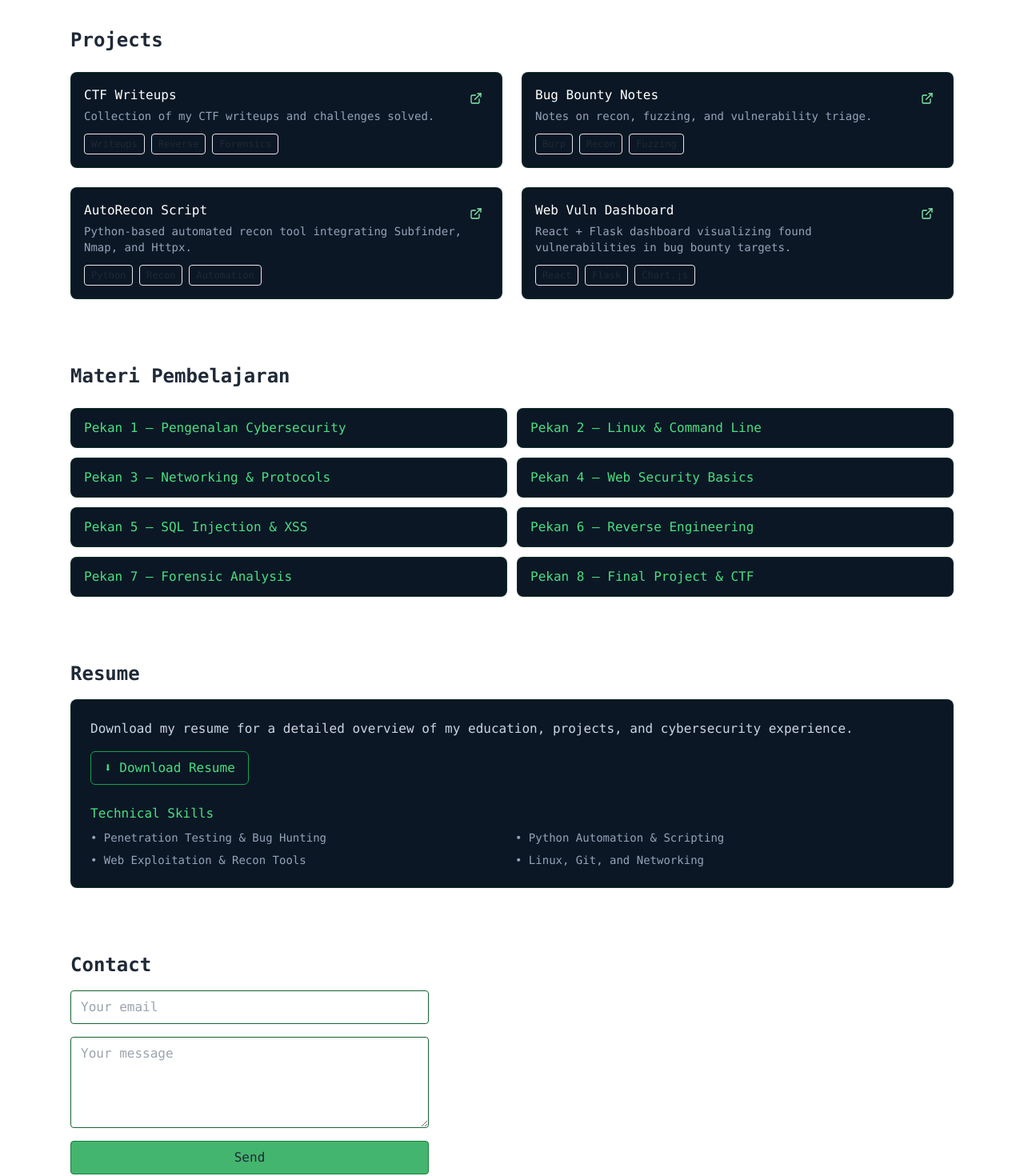
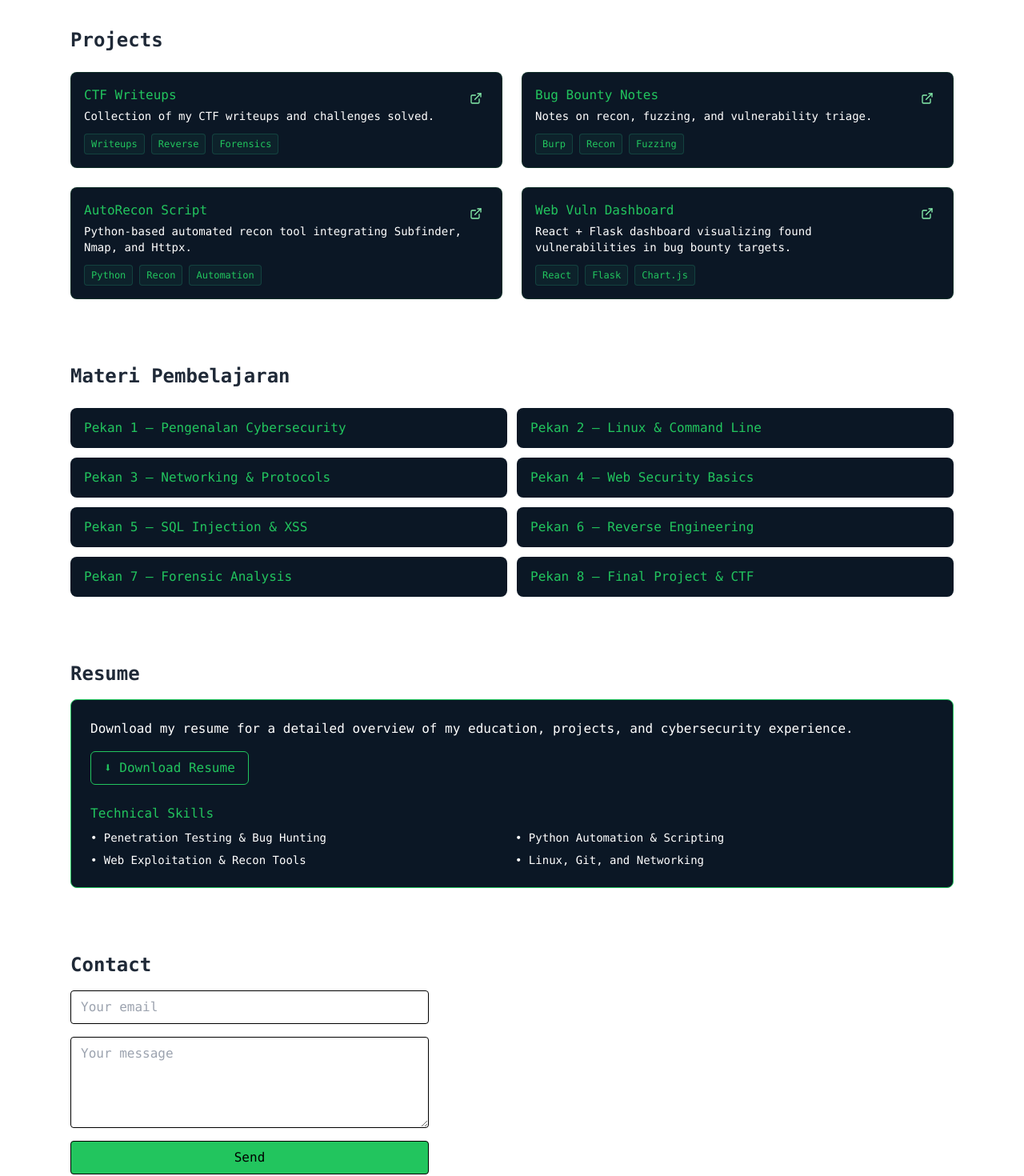
Before and after one commit to WannnIl/Portofolio, a React (Vite) app: page / in a window 1280 px wide. Shown: the part 1160-2630 px from the top of the page at 80% size. Built offline with nearby package versions, Linux system fonts and the light colour scheme.

Commit message:
Penyesuaian Style beberapa Komponen - 1

```diff
--- a/index.html
+++ b/index.html
@@ -2,9 +2,9 @@
 <html lang="en">
   <head>
     <meta charset="UTF-8" />
-    <link rel="icon" type="image/svg+xml" href="/vite.svg" />
+    <link rel="icon" type="image" href="./src/assets/icon.png" />
     <meta name="viewport" content="width=device-width, initial-scale=1.0" />
-    <title>me-portofolio</title>
+    <title>My Portofolio</title>
   </head>
   <body>
     <div id="root"></div>
--- a/src/components/About.jsx
+++ b/src/components/About.jsx
@@ -4,12 +4,12 @@ export default function About() {
   return (
     <section id="about" className="max-w-6xl scroll-mt-20 mx-auto px-6">
       <h2 className="text-2xl font-semibold mb-4">About</h2>
-      <p className="text-slate-400 leading-relaxed">
+      <p className="text-slate-400 leading-relaxed" style={{ color: 'var(--about-desc-color' }}>
         I’m <span className="text-green-400 font-mono">Ilham Kurniawan</span>, a cybersecurity enthusiast and CTF player with a strong interest in
         penetration testing, network security, and malware analysis. I love exploring vulnerabilities,
         automating recon workflows, and sharing knowledge about ethical hacking.
       </p>
-      <p className="text-slate-400 mt-3">
+      <p className="mt-3" style={{ color: 'var(--about-desc-color' }}>
         Currently pursuing a degree in Information Systems, I balance academics, research, and community activities
         while contributing to open-source cybersecurity tools and learning advanced exploitation.
       </p>
--- a/src/components/Contact.jsx
+++ b/src/components/Contact.jsx
@@ -1,14 +1,39 @@
 import React from 'react';
-
 
 export default function Contact() {
   return (
     <section id="contact" className="max-w-6xl mx-auto px-6">
       <h2 className="text-2xl font-semibold mb-4">Contact</h2>
       <form onSubmit={(e)=>{e.preventDefault(); alert('Message sent (demo)')}} className="flex flex-col gap-4 max-w-md">
-<input placeholder="Your email" className="bg-transparent border border-green-800 px-3 py-2 rounded" required />
-<textarea placeholder="Your message" rows={4} className="bg-transparent border border-green-800 px-3 py-2 rounded" required />
-<button className="border border-green-700 bg-green-600/80 px-4 py-2 rounded font-medium">Send</button>
+        <input
+          placeholder="Your email"
+          required
+          className="bg-transparent px-3 py-2 rounded"
+          style={{
+            color: 'var(--contact-input-text)',
+            border: '1px solid var(--contact-input-border)'
+          }}
+        />
+        <textarea
+          placeholder="Your message"
+          rows={4}
+          required
+          className="bg-transparent px-3 py-2 rounded"
+          style={{
+            color: 'var(--contact-input-text)',
+            border: '1px solid var(--contact-input-border)'
+          }}
+        />
+        <button
+          className="inline-block px-4 py-2 rounded font-medium"
+          style={{
+            backgroundColor: 'var(--contact-btn-bg)',
+            color: 'var(--contact-btn-text)',
+            border: '1px solid var(--contact-btn-border)'
+          }}
+        >
+          Send
+        </button>
       </form>
     </section>
   );
--- a/src/components/HeroDark.jsx
+++ b/src/components/HeroDark.jsx
@@ -3,6 +3,47 @@ import hackerImg from "../assets/profile_fr.jpg";     // foto profil
 import matrixBg from "../assets/bluematrix.jpg";   // background matrix
 
 export default function Hero() {
+
+  const DARK_THEME_VARS = {
+    '--project-title-color': '#e6eef8',
+    '--project-desc-color': '#94a3b8',
+    '--project-tag-color': '#34d399', // contoh hijau terang
+    '--project-tag-bg': 'rgba(52,211,153,0.06)',
+    '--project-tag-border': 'rgba(52,211,153,0.18)',
+
+    '--about-desc-color': 'white',
+
+    '--materi-item-text': '#22c55e',
+    '--materi-item-bg': '#0b1725',
+    '--materi-item-border': 'rgba(148,163,184,0.06)',
+
+    '--resume-bg': '#0b1725',
+    '--resume-text': '#cbd5e1',
+    '--resume-link-color': '#34d399',
+    '--resume-border': '#22c55e',
+    '--resume-ts-text': '#22c55e',
+
+    '--contact-input-text': '#cbd5e1',
+    '--contact-input-border': 'white',
+    '--contact-btn-bg': '#22c55e',
+    '--contact-btn-text': '#0b1725',
+    '--contact-btn-border': 'black',
+  };
+
+  useEffect(() => {
+    // set CSS variables saat HeroDark mount
+    Object.entries(DARK_THEME_VARS).forEach(([k, v]) => {
+      document.documentElement.style.setProperty(k, v);
+    });
+    return () => {
+      // hapus saat unmount
+      Object.keys(DARK_THEME_VARS).forEach((k) => {
+        document.documentElement.style.removeProperty(k);
+      });
+    };
+  // eslint-disable-next-line react-hooks/exhaustive-deps
+  }, []);
+
   const [typed, setTyped] = useState("");
   const tagline = "pentester › bug hunter › security researcher";
 
--- a/src/components/HeroLight.jsx
+++ b/src/components/HeroLight.jsx
@@ -1,10 +1,52 @@
+// ...existing code...
 import React, { useEffect, useState } from "react";
 import hackerImg from "../assets/profile_fr.jpg";
 import matrixBg from "../assets/bluematrix.jpg";
 
 export default function HeroLight() {
+  // <-- mudah diubah: ubah nilai di sini untuk mengatur warna teks/tag pada mode light
+  const LIGHT_THEME_VARS = {
+    '--project-title-color': '#22c55e',
+    '--project-desc-color': 'white',
+    '--project-tag-color': '#22c55e', // contoh hijau terang
+    '--project-tag-bg': 'rgba(52,211,153,0.06)',
+    '--project-tag-border': 'rgba(52,211,153,0.18)',
+
+    '--about-desc-color': 'black',
+
+    '--materi-item-text': '#22c55e',
+    '--materi-item-bg': '#0b1725',
+    '--materi-item-border': 'rgba(15,23,42,0.06)',
+
+    '--resume-bg': '#0b1725',
+    '--resume-text': 'white',
+    '--resume-link-color': '#22c55e',
+    '--resume-border': '#22c55e',
+    '--resume-ts-text': '#22c55e',
+
+    '--contact-input-text': '#0f172a',
+    '--contact-input-border': 'black',
+    '--contact-btn-bg': '#22c55e',
+    '--contact-btn-text': 'black',
+    '--contact-btn-border': 'black',
+  };
+
   const [typed, setTyped] = useState("");
   const tagline = "pentester › bug hunter › security researcher";
+
+  useEffect(() => {
+    // set CSS variables saat HeroLight mount (light mode)
+    Object.entries(LIGHT_THEME_VARS).forEach(([k, v]) => {
+      document.documentElement.style.setProperty(k, v);
+    });
+    return () => {
+      // bersihkan saat unmount supaya tidak tetap mengoverride dark mode
+      Object.keys(LIGHT_THEME_VARS).forEach((k) => {
+        document.documentElement.style.removeProperty(k);
+      });
+    };
+  // eslint-disable-next-line react-hooks/exhaustive-deps
+  }, []);
 
   useEffect(() => {
     let i = 0;
@@ -74,3 +116,4 @@ export default function HeroLight() {
     </section>
   );
 }
+// ...existing code...
--- a/src/components/Materi.jsx
+++ b/src/components/Materi.jsx
@@ -5,10 +5,18 @@ export default function Materi() {
   return (
     <section id="materi" className="max-w-6xl scroll-mt-20 mx-auto px-6">
       <h2 className="text-2xl font-semibold mb-6">Materi Pembelajaran</h2>
-      <ul className="grid sm:grid-cols-2 gap-3 text-slate-300">
+      <ul className="grid sm:grid-cols-2 gap-3" style={{ color: 'var(--materi-item-text)' }}>
         {materi.map((m, i) => (
-          <li key={i} className="border border-green-900/40 bg-[#0b1725] rounded-lg px-4 py-3 hover:bg-green-900/10 transition">
-            <span className="text-green-400 font-mono">{m}</span>
+          <li
+            key={i}
+            className="border rounded-lg px-4 py-3 hover:opacity-95 transition"
+            style={{
+              backgroundColor: 'var(--materi-item-bg)',
+              borderColor: 'var(--materi-item-border)',
+              color: 'var(--materi-item-text)'
+            }}
+          >
+            <span className="font-mono" style={{ color: 'var(--materi-item-text)' }}>{m}</span>
           </li>
         ))}
       </ul>
--- a/src/components/Projects.jsx
+++ b/src/components/Projects.jsx
@@ -1,3 +1,4 @@
+// ...existing code...
 import React from 'react';
 import { ExternalLink } from 'lucide-react';
 import { projects } from '../data/projects';
@@ -12,13 +13,26 @@ return (
 <div key={p.id} className="p-4 border border-green-900/40 bg-[#0b1725] rounded-lg">
 <div className="flex justify-between items-start">
 <div>
-<h3 className="font-medium text-white">{p.title}</h3>
-<p className="text-slate-400 text-sm mt-1">{p.desc}</p>
+{/* gunakan CSS variable (dapat diubah di HeroLight.jsx) */}
+<h3 className="font-medium" style={{ color: 'var(--project-title-color, #ffffff)' }}>{p.title}</h3>
+<p className="text-sm mt-1" style={{ color: 'var(--project-desc-color, #94a3b8)' }}>{p.desc}</p>
 </div>
 <a href={p.link} className="p-2 text-green-300 hover:text-green-100"><ExternalLink size={16} /></a>
 </div>
 <div className="flex flex-wrap gap-2 mt-3">
-{p.tech.map((t) => <span key={t} className="text-xs border rounded px-2 py-1">{t}</span>)}
+{p.tech.map((t) => (
+  <span
+    key={t}
+    className="text-xs border rounded px-2 py-1"
+    style={{
+      color: 'var(--project-tag-color, #94a3b8)',
+      backgroundColor: 'var(--project-tag-bg, transparent)',
+      borderColor: 'var(--project-tag-border, rgba(148,163,184,0.12))'
+    }}
+  >
+    {t}
+  </span>
+))}
 </div>
 </div>
 ))}
@@ -26,3 +40,4 @@ return (
 </section>
 );
 }
+// ...existing code...
--- a/src/components/Resume.jsx
+++ b/src/components/Resume.jsx
@@ -4,20 +4,31 @@ export default function Resume() {
   return (
     <section id="resume" className="max-w-6xl mx-auto px-6 py-20">
       <h2 className="text-2xl font-semibold mb-4">Resume</h2>
-      <div className="bg-[#0b1725] border border-green-900/40 p-6 rounded-lg">
-        <p className="text-slate-300 mb-4">
+      <div
+        className="p-6 rounded-lg"
+        style={{
+          backgroundColor: 'var(--resume-bg, #0b1725)',
+          border: '1px solid var(--resume-border, rgba(34,197,94,0.15))',
+          color: 'var(--resume-text, #cbd5e1)'
+        }}
+      >
+        <p style={{ color: 'var(--resume-text, #cbd5e1)' }} className="mb-4">
           Download my resume for a detailed overview of my education, projects, and cybersecurity experience.
         </p>
         <a
           href="/resume.pdf"
           download
-          className="inline-block px-4 py-2 border border-green-600 rounded-md hover:bg-green-600/10 text-green-400"
+          className="inline-block px-4 py-2 rounded-md hover:opacity-95 transition"
+          style={{
+            color: 'var(--resume-link-color, #34d399)',
+            border: '1px solid var(--resume-border, rgba(34,197,94,0.15))'
+          }}
         >
           ⬇ Download Resume
         </a>
         <div className="mt-6">
-          <h3 className="text-green-400 font-mono mb-2">Technical Skills</h3>
-          <ul className="grid sm:grid-cols-2 gap-2 text-slate-400 text-sm">
+          <h3 className="font-mono mb-2" style={{ color: 'var(--resume-ts-text' }}>Technical Skills</h3>
+          <ul className="grid sm:grid-cols-2 gap-2 text-sm" style={{ color: 'var(--resume-text, #cbd5e1)' }}>
             <li>• Penetration Testing & Bug Hunting</li>
             <li>• Python Automation & Scripting</li>
             <li>• Web Exploitation & Recon Tools</li>
--- a/src/index.css
+++ b/src/index.css
@@ -1,6 +1,32 @@
 @tailwind base;
 @tailwind components;
 @tailwind utilities;
+
+/* Fallback global (default = light theme) */
+:root{
+  --about-desc-color: #000000;
+
+  --project-title-color: #111827;
+  --project-desc-color: #475569;
+  --project-tag-color: #475569;
+  --project-tag-bg: transparent;
+  --project-tag-border: rgba(71,85,105,0.12);
+
+  --materi-item-text: #0f172a;
+  --materi-item-bg: #ffffff;
+  --materi-item-border: rgba(15,23,42,0.06);
+
+  --resume-bg: #ffffff;
+  --resume-text: #0f172a;
+  --resume-link-color: #10b981;
+  --resume-border: rgba(15,23,42,0.06);
+
+  --contact-input-text: #0f172a;
+  --contact-input-border: rgba(15,23,42,0.12);
+  --contact-btn-bg: #10b981;
+  --contact-btn-text: #ffffff;
+  --contact-btn-border: rgba(16,185,129,0.1);
+}
 
 /* Custom global style */
 body {
```
Also changed, not shown: src/components/Header.jsx (+63 -12 lines), src/assets/icon.png (added). Lines whose indentation alone changed are shown as unchanged.
